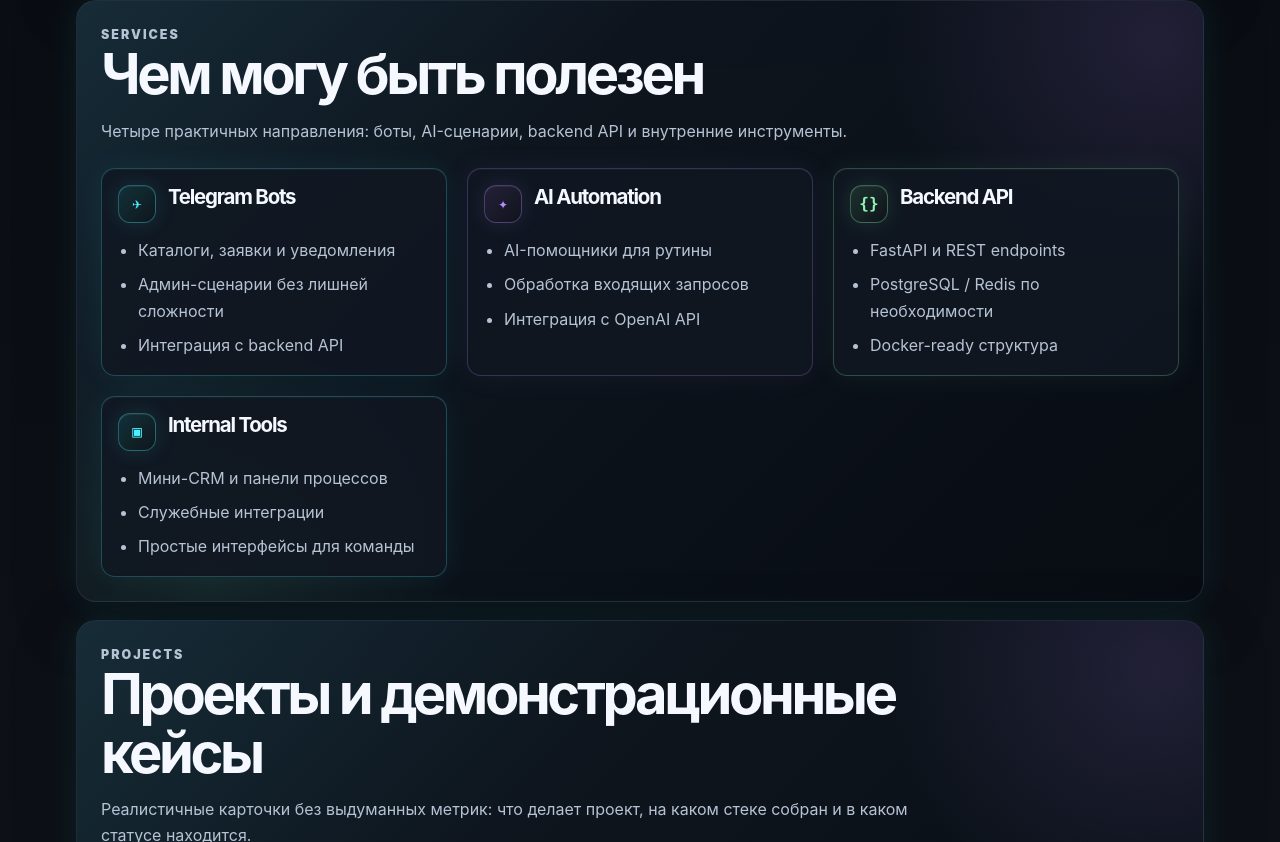
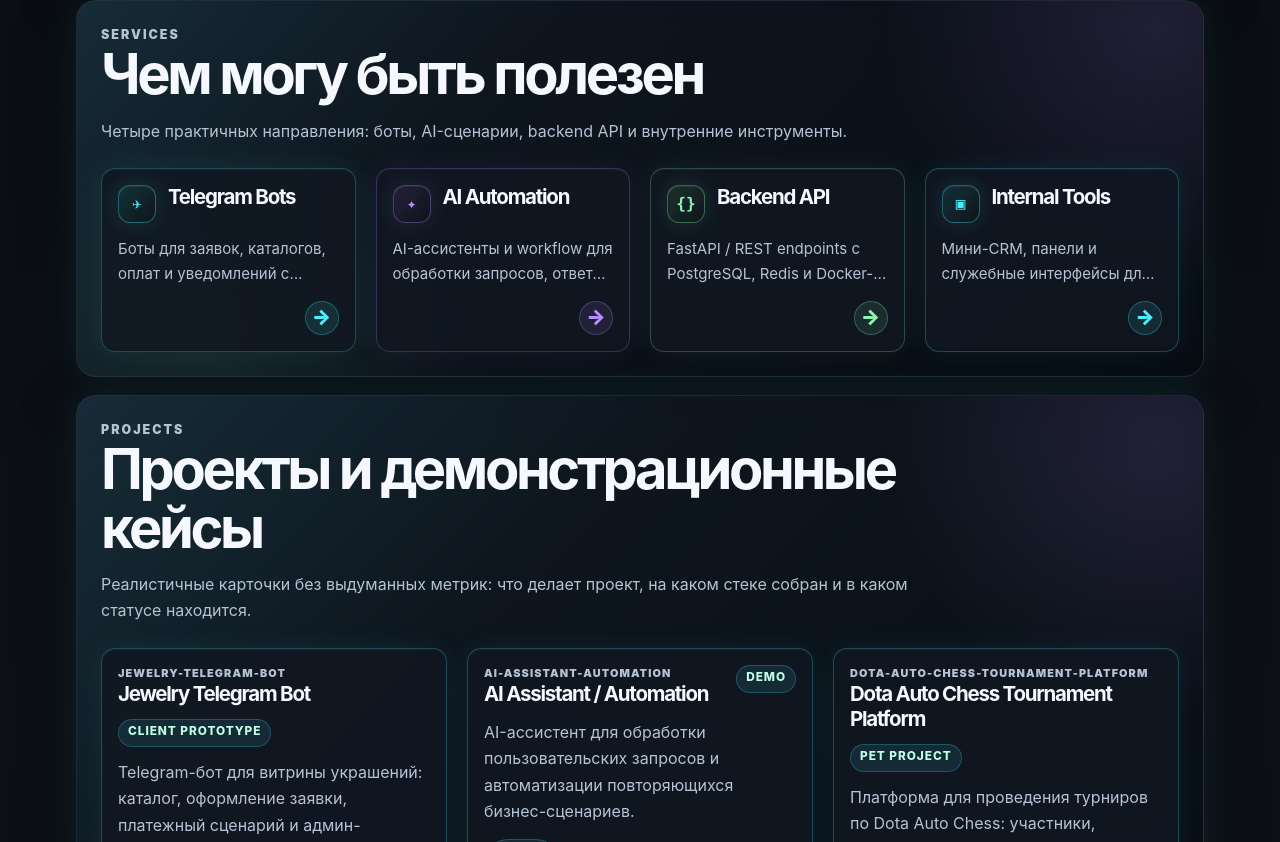
Before and after one commit to CatCodeArbelin/portfolio, a React (Vite) app in the folder frontend/: page / in a window 1280 px wide. Shown: the part 998-1840 px from the top of the page. Built offline with nearby package versions, Linux system fonts and the light colour scheme; no server answers.

Commit message:
Polish services cards layout

```diff
--- a/frontend/src/components/ServicesSection.tsx
+++ b/frontend/src/components/ServicesSection.tsx
@@ -34,6 +34,13 @@
   'AI Automation': 'accentViolet',
   'Backend API': 'accentGreen',
   'Internal Tools': 'accentCyan',
+};
+
+const serviceDescriptions: Record<ServiceCard['title'], string> = {
+  'Telegram Bots': 'Боты для заявок, каталогов, оплат и уведомлений с понятной backend-логикой.',
+  'AI Automation': 'AI-ассистенты и workflow для обработки запросов, ответов и повторяющейся рутины.',
+  'Backend API': 'FastAPI / REST endpoints с PostgreSQL, Redis и Docker-ready структурой.',
+  'Internal Tools': 'Мини-CRM, панели и служебные интерфейсы для ежедневной работы команды.',
 };
 
 function getCompatibleFeatures(service: unknown, title: ServiceCard['title']): string[] | undefined {
@@ -106,11 +113,8 @@
               </span>
               <h3>{service.title}</h3>
             </div>
-            <ul>
-              {service.features.map((feature) => (
-                <li key={feature}>{feature}</li>
-              ))}
-            </ul>
+            <p className="serviceDescription">{serviceDescriptions[service.title]}</p>
+            <span className="cardArrow" aria-hidden="true">→</span>
           </article>
         ))}
       </div>
--- a/frontend/src/styles.css
+++ b/frontend/src/styles.css
@@ -787,6 +787,11 @@
   display: grid;
   grid-template-columns: repeat(auto-fit, minmax(280px, 1fr));
   gap: 20px;
+  align-items: stretch;
+}
+
+.servicesGrid {
+  grid-template-columns: 1fr;
 }
 
 .dashboardGrid,
@@ -856,6 +861,9 @@
 }
 
 .serviceCard {
+  display: flex;
+  flex-direction: column;
+  height: 100%;
   border-color: rgba(var(--accent-rgb, 75, 240, 255), 0.24);
   box-shadow:
     inset 0 1px 0 rgba(255, 255, 255, 0.035),
@@ -882,6 +890,33 @@
 .serviceCard h3,
 .projectCardHeader h3 {
   margin-bottom: 0;
+}
+
+.serviceDescription {
+  display: -webkit-box;
+  margin: 0;
+  overflow: hidden;
+  color: var(--text-muted);
+  font-size: 0.94rem;
+  line-height: 1.5;
+  -webkit-box-orient: vertical;
+  -webkit-line-clamp: 2;
+}
+
+.cardArrow {
+  display: inline-grid;
+  place-items: center;
+  width: 34px;
+  height: 34px;
+  margin-top: auto;
+  margin-left: auto;
+  color: var(--accent, var(--cyan));
+  font-size: 1.28rem;
+  font-weight: 900;
+  line-height: 1;
+  background: rgba(var(--accent-rgb, 75, 240, 255), 0.1);
+  border: 1px solid rgba(var(--accent-rgb, 75, 240, 255), 0.26);
+  border-radius: 50%;
 }
 
 .iconBox {
@@ -1439,12 +1474,17 @@
   }
 
   .cardGrid,
-  .designGrid {
+  .designGrid,
+  .servicesGrid {
     grid-template-columns: 1fr;
   }
 }
 
 @media (min-width: 560px) {
+  .servicesGrid {
+    grid-template-columns: repeat(2, minmax(0, 1fr));
+  }
+
   .heroActions {
     gap: 12px;
   }
@@ -1480,6 +1520,10 @@
 @media (min-width: 1024px) {
   .topNavLinks {
     gap: 8px;
+  }
+
+  .servicesGrid {
+    grid-template-columns: repeat(4, minmax(0, 1fr));
   }
 }
 
```
